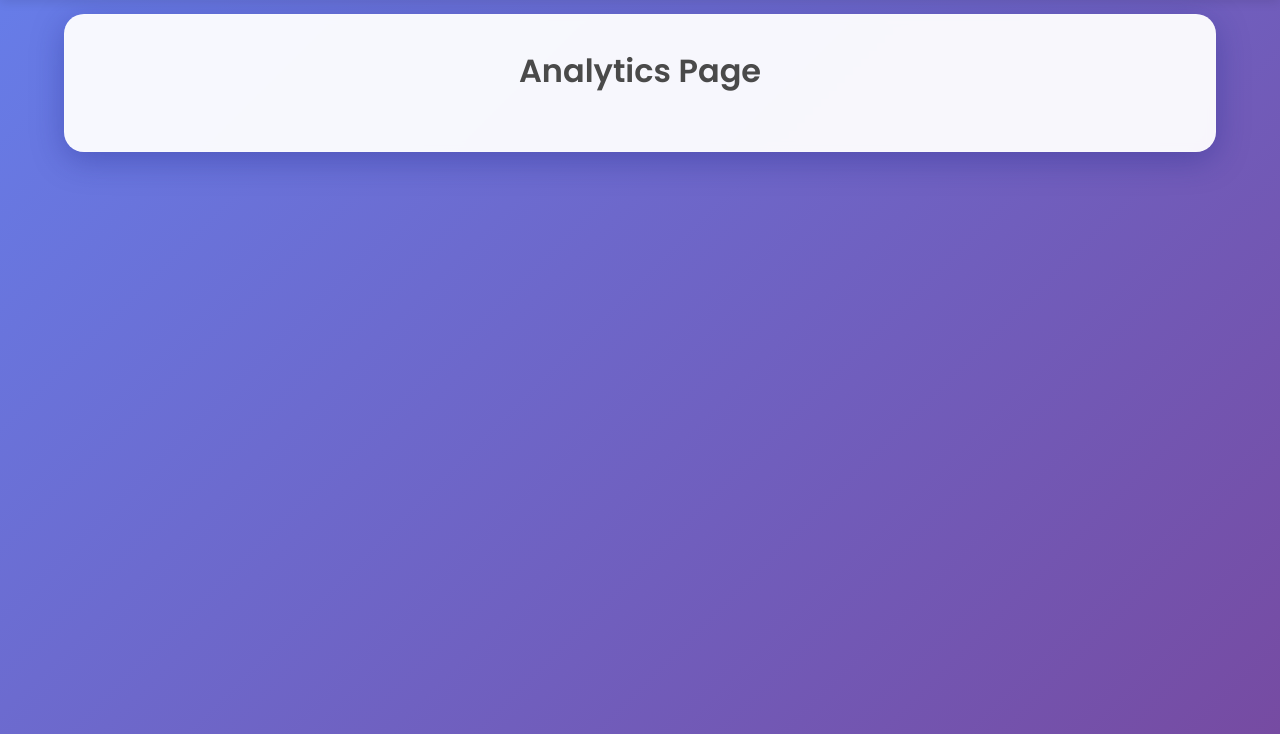
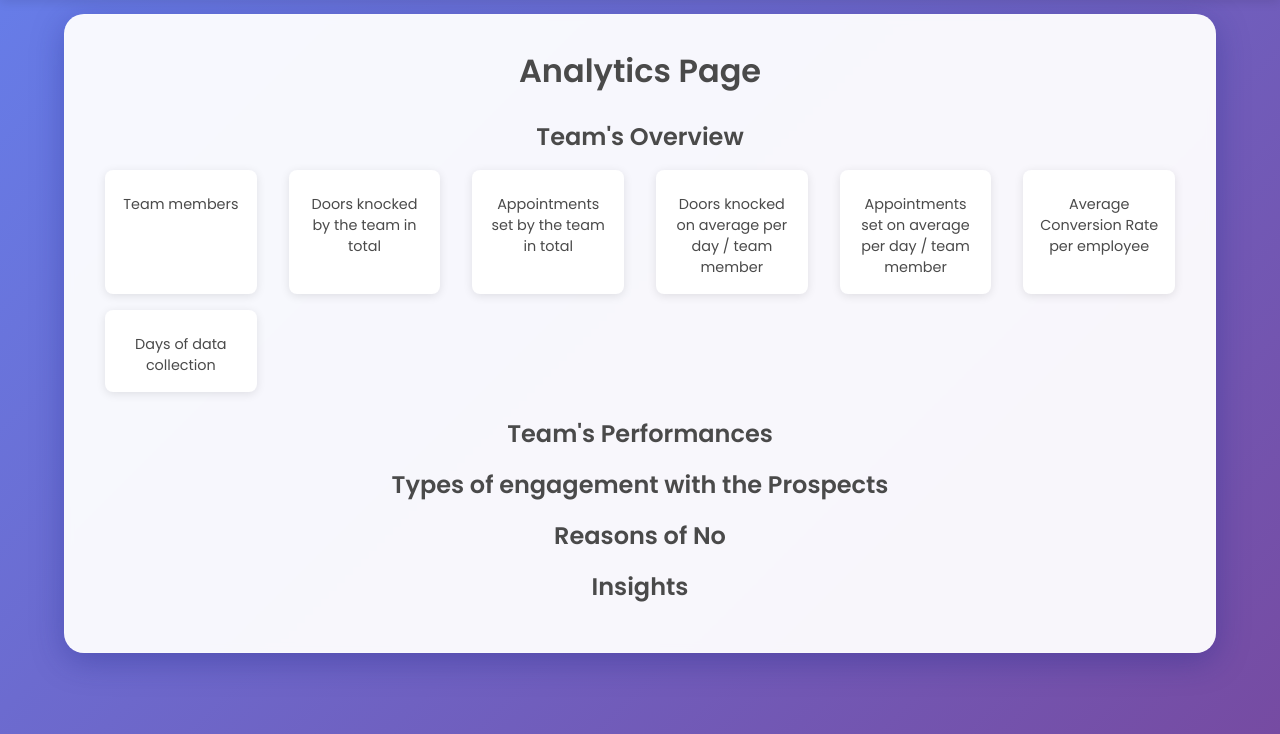
Before and after one commit to alessandroredrouge/Solar-Leads, a Flask app: template app/templates/analytics.html in a window 1280 px wide. Shown: the part 66-800 px from the top of the page. Run offline with Flask 2, Linux system fonts and the light colour scheme; the template is opened without the code that fills it, so the values that code supplies are empty.

Commit message:
Implemented the Team's Overview section in the Analytics page

```diff
--- a/app/main.py
+++ b/app/main.py
@@ -3,7 +3,7 @@
 # Programming Language: Python (Flask).
 
 from flask import Flask, render_template, request, session, redirect, url_for, session, flash, jsonify
-from data_processing import sync_local_cache, get_performance, get_overall_performance
+from data_processing import sync_local_cache, get_performance, get_overall_performance, get_team_overview
 from google_maps import get_map_data
 from database import save_data, delete_data, delete_ALL_data, load_data
 from datetime import datetime
@@ -148,6 +148,13 @@ def get_overall_performance_data():
     overall_performance = get_overall_performance(role, nickname)
     return jsonify(overall_performance)
 
+@app.route('/get_team_overview', methods=['GET'])
+def get_team_overview_data():
+    if session.get('role') != 'Manager':
+        return jsonify({"error": "Unauthorized"}), 403
+    team_overview = get_team_overview()
+    return jsonify(team_overview)
+
 @app.route('/sync_data', methods=['POST'])
 def sync_data():
     try:
--- a/app/static/script.js
+++ b/app/static/script.js
@@ -280,3 +280,33 @@ Would this be something you're interested in?";
         });
     }
 });
+
+
+// Call this function when the analytics page loads
+document.addEventListener('DOMContentLoaded', function() {
+    function updateTeamOverviewData() {
+        fetch('/get_team_overview', {
+            method: 'GET',
+            headers: {
+                'Content-Type': 'application/json',
+            },
+        })
+        .then(response => response.json())
+        .then(data => {
+            document.getElementById('team-members').textContent = data.team_members;
+            document.getElementById('total-doors').textContent = data.total_doors;
+            document.getElementById('total-appointments').textContent = data.total_appointments;
+            document.getElementById('avg-doors-per-day').textContent = data.avg_doors_per_day_employee;
+            document.getElementById('avg-appointments-per-day').textContent = data.avg_appointments_per_day_employee;
+            document.getElementById('avg-conversion-rate').textContent = data.avg_conversion_rate;
+            document.getElementById('days-of-collection').textContent = data.days_of_collection;
+        })
+        .catch(error => {
+            console.error('Error:', error);
+        });
+    }
+
+    if (document.querySelector('.team-overview')) {
+        updateTeamOverviewData();
+    }
+});
--- a/app/templates/analytics.html
+++ b/app/templates/analytics.html
@@ -37,6 +37,46 @@
 <body>
     <div class="flex-container">
         <h1>Analytics Page</h1>
+        <h2>Team's Overview</h2>
+        <div class="performance-grid team-overview">
+            <div class="performance-item">
+                <h2 id="team-members">-</h2>
+                <p>Team members</p>
+            </div>
+            <div class="performance-item">
+                <h2 id="total-doors">-</h2>
+                <p>Doors knocked by the team in total</p>
+            </div>
+            <div class="performance-item">
+                <h2 id="total-appointments">-</h2>
+                <p>Appointments set by the team in total</p>
+            </div>
+            <div class="performance-item">
+                <h2 id="avg-doors-per-day">-</h2>
+                <p>Doors knocked on average per day / team member</p>
+            </div>
+            <div class="performance-item">
+                <h2 id="avg-appointments-per-day">-</h2>
+                <p>Appointments set on average per day / team member</p>
+            </div>
+            <div class="performance-item">
+                <h2 id="avg-conversion-rate">-</h2>
+                <p>Average Conversion Rate per employee</p>
+            </div>
+            <div class="performance-item">
+                <h2 id="days-of-collection">-</h2>
+                <p>Days of data collection</p>
+            </div>
+        </div>
+
+        <h2>Team's Performances</h2>
+
+        <h2>Types of engagement with the Prospects</h2>
+
+        <h2>Reasons of No</h2>
+
+        <h2>Insights</h2>
+
     </div>
 </body>
 </html>
```
Also changed, not shown: app/data_processing.py (+46 -0 lines).
